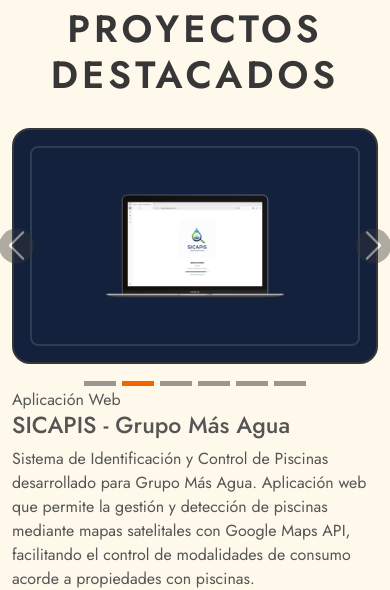
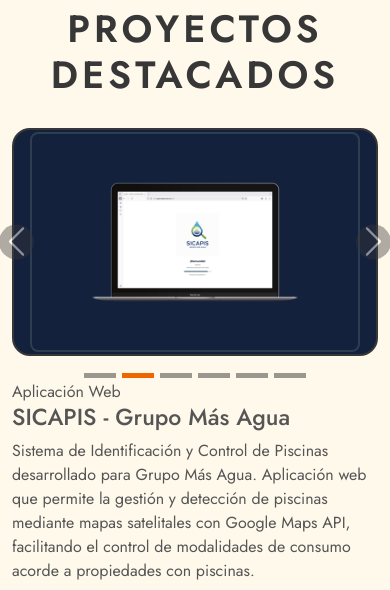
Before and after one commit to MichellPolicarpio/PortafolioWeb, a plain HTML site: page index.html in a window 390 px wide. Shown: the part 4520-5110 px from the top of the page. Drawn offline with nearby package versions, Linux system fonts and the light colour scheme.

Commit message:
style: Optimizar carrusel SICAPIS con forma rectangular
- Aumentar tamaño de imágenes a 350px de altura y 550px ancho máximo
- Reducir márgenes superior/inferior al mínimo (2px contenedor, 1px imágenes)
- Mejorar proporciones rectangulares para mejor visualización
- Ajustes responsivos manteniendo forma rectangular
- Optimización para pantallas tablet (280px) y móvil (220px)
- Padding mínimo para máximo aprovechamiento del espacio

```diff
--- a/custom-styles.css
+++ b/custom-styles.css
@@ -532,12 +532,14 @@
 }
 
 #carouselSICAPIS .carousel-item img {
-  height: 320px;
+  height: 350px;
+  width: 100%;
+  max-width: 550px;
   object-fit: contain;
   border-radius: 8px;
   box-shadow: 0 4px 12px rgba(0, 0, 0, 0.15);
   background-color: #14213d;
-  padding: 8px;
+  padding: 1px 8px;
   background: #14213d !important;
   border: 2px solid #2c3e50;
 }
@@ -577,7 +579,8 @@
 /* Responsive adjustments para SICAPIS */
 @media (max-width: 768px) {
   #carouselSICAPIS .carousel-item img {
-    height: 240px;
+    height: 280px;
+    max-width: 450px;
   }
 
   #carouselSICAPIS .carousel-control-prev,
@@ -597,7 +600,8 @@
 
 @media (max-width: 576px) {
   #carouselSICAPIS .carousel-item img {
-    height: 200px;
-    padding: 4px;
+    height: 220px;
+    max-width: 380px;
+    padding: 0px 4px;
   }
 }
--- a/index.html
+++ b/index.html
@@ -353,7 +353,7 @@
           <!-- Proyecto 1: SICAPIS -->
           <div class="row gx-3 gy-4 pb-3 mb-5 pb-lg-3 justify-content-around align-items-center">
             <div class="col-md-6 col-lg-5">
-              <div id="carouselSICAPIS" class="carousel slide portfolio-img" data-bs-ride="carousel" style="background: #14213d; border-radius: 18px; padding: 16px;">
+              <div id="carouselSICAPIS" class="carousel slide portfolio-img" data-bs-ride="carousel" style="background: #14213d; border-radius: 18px; padding: 2px 16px;">
                 <div class="carousel-indicators">
                   <button type="button" data-bs-target="#carouselSICAPIS" data-bs-slide-to="0" class="active" aria-current="true" aria-label="Slide 1"></button>
                   <button type="button" data-bs-target="#carouselSICAPIS" data-bs-slide-to="1" aria-label="Slide 2"></button>
```
